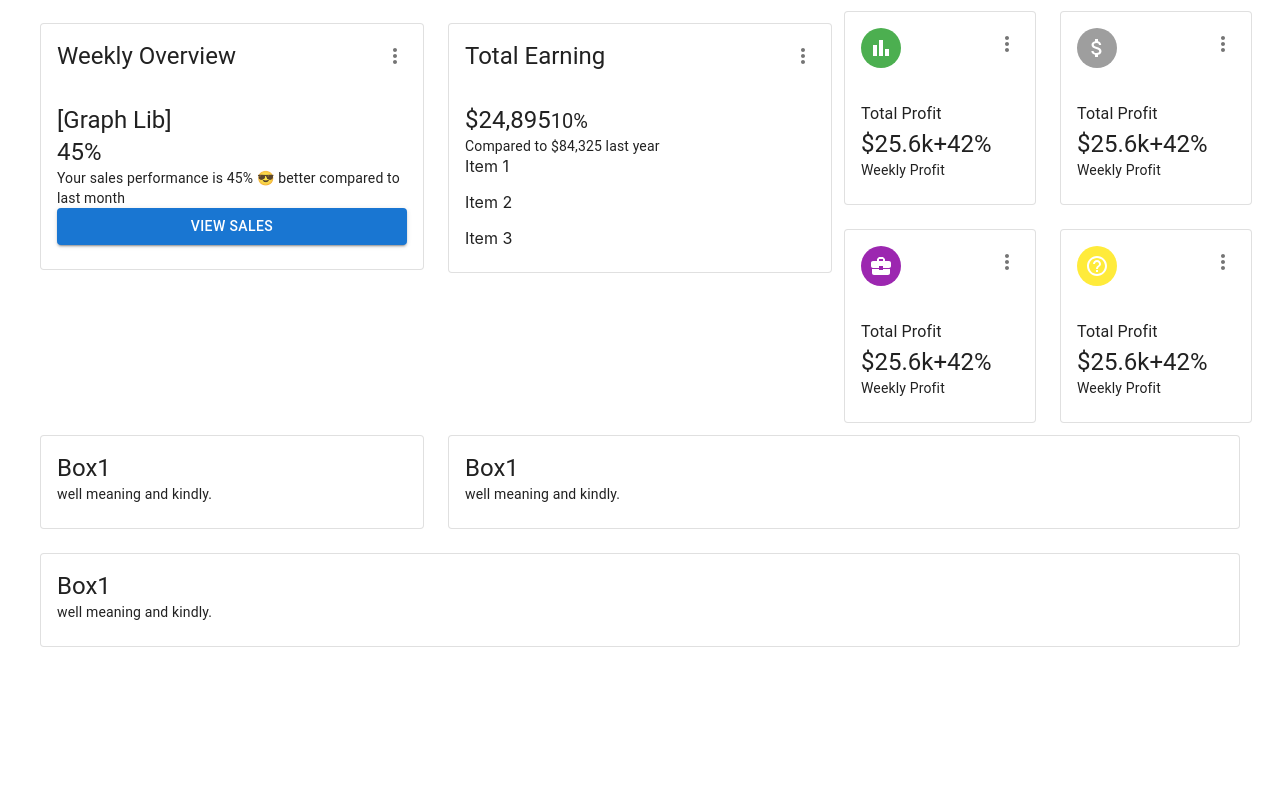
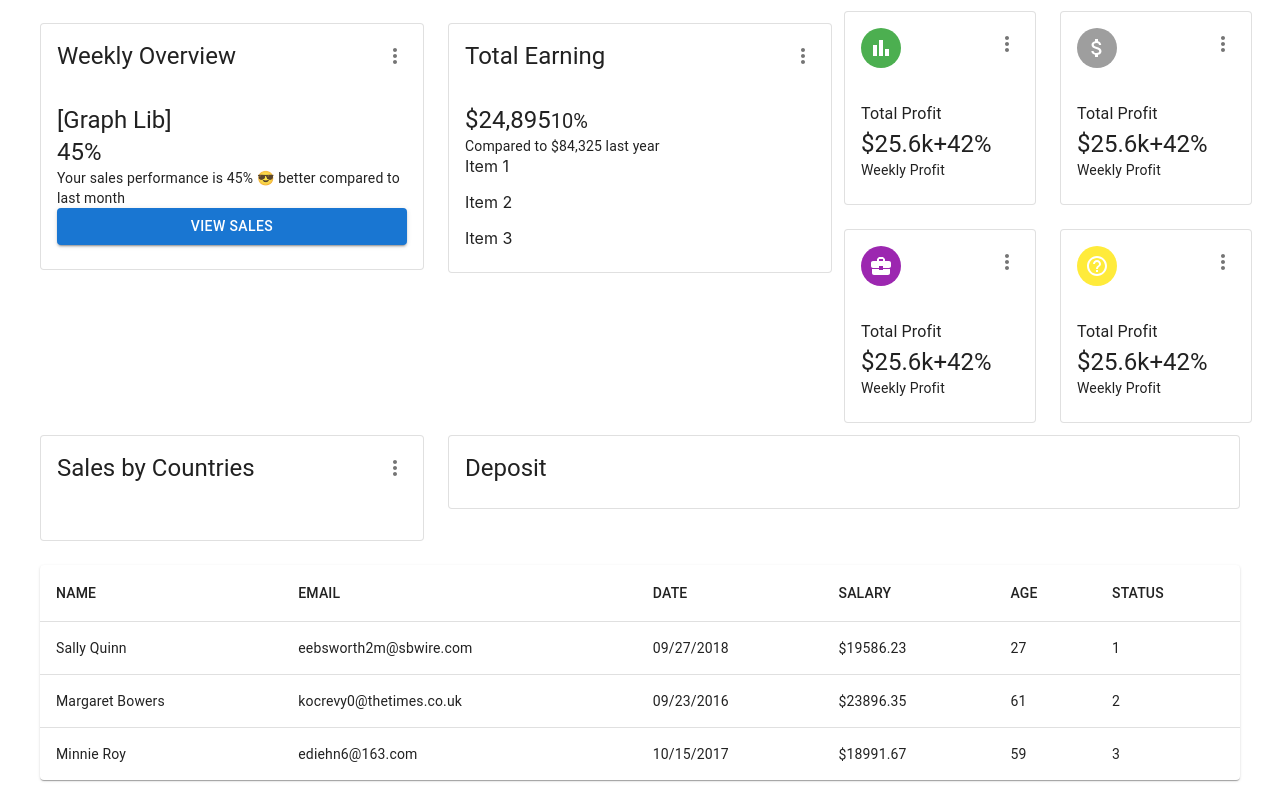
Before and after one commit to denlyou/zeroduck-dashboard, a Next.js app: page /dashboard in a window 1280 px wide. Shown: the part 315-1107 px from the top of the page. Before the commit the page ends 974 px from the top, so only its background shows below. Built offline with nearby package versions, Linux system fonts and the light colour scheme.

Commit message:
(중간저장)

```diff
--- /dev/null
+++ b/components/dashboard/DepositCard.tsx
@@ -0,0 +1,13 @@
+import { Card, CardContent, Typography } from '@mui/material';
+
+export default function DepositCard(props: any) {
+  return (
+    <Card variant="outlined">
+      <CardContent>
+        <Typography variant="h5" component="div">
+          Deposit
+        </Typography>
+      </CardContent>
+    </Card>
+  );
+}
--- a/components/dashboard/FirstCard.tsx
+++ b/components/dashboard/FirstCard.tsx
@@ -1,5 +1,4 @@
-import { Card, CardContent, Typography } from '@mui/material';
-import Button from '@mui/material/Button';
+import { Card, CardContent, Typography, Button } from '@mui/material';
 
 export default function FirstCard(props: any) {
   return (
--- /dev/null
+++ b/components/dashboard/SalesbyCountriesCard.tsx
@@ -0,0 +1,20 @@
+import { Card, CardContent, CardHeader, IconButton, Typography } from '@mui/material';
+import MoreVertIcon from '@mui/icons-material/MoreVert';
+
+export default function SalesbyCountriesCard(props: any) {
+  return (
+    <Card variant="outlined">
+      <CardHeader
+        title='Sales by Countries'
+        action={
+          <IconButton aria-label="settings">
+            <MoreVertIcon />
+          </IconButton>
+        }
+      />
+      <CardContent>
+
+      </CardContent>
+    </Card>
+  );
+}
--- a/components/dashboard/StatisticsCard.tsx
+++ b/components/dashboard/StatisticsCard.tsx
@@ -1,5 +1,4 @@
-import { Avatar, Card, CardContent, Typography } from '@mui/material';
-import Button from '@mui/material/Button';
+import { Card, CardContent, Typography } from '@mui/material';
 import { yellow, blue, green, deepPurple } from '@mui/material/colors';
 import TrendingUpIcon from '@mui/icons-material/TrendingUp';
 import PersonOutlineIcon from '@mui/icons-material/PersonOutline';
@@ -18,7 +17,6 @@ export default function StatisticsCard(props: any) {
         <Typography variant="body2">
           Total 48.5% growth 😎 this month
         </Typography>
-
 
         <Grid container spacing={3}>
           <StatisticsCardItem
--- a/components/dashboard/StatisticsCardItem.tsx
+++ b/components/dashboard/StatisticsCardItem.tsx
@@ -1,4 +1,4 @@
-import { Avatar, Card, CardContent, Typography } from '@mui/material';
+import { Avatar, Typography } from '@mui/material';
 import Grid from '@mui/material/Unstable_Grid2/Grid2';
 
 interface StatisticsCardItemProps {
--- a/components/dashboard/SubEarningGridCard.tsx
+++ b/components/dashboard/SubEarningGridCard.tsx
@@ -1,4 +1,4 @@
-import { Avatar, Box, Card, CardContent, CardHeader, IconButton, Paper, Stack, Typography } from '@mui/material';
+import { Avatar, Card, CardContent, CardHeader, IconButton, Typography } from '@mui/material';
 import MoreVertIcon from '@mui/icons-material/MoreVert';
 
 interface SubEarningGridCardProps {
--- /dev/null
+++ b/components/dashboard/TableCard.tsx
@@ -0,0 +1,54 @@
+import { Paper, Table, TableBody, TableCell, TableContainer, TableHead, TableRow } from '@mui/material';
+
+function createData(
+  name: string,
+  email: string,
+  date: string,
+  salary: string,
+  age: number,
+  status: number,
+) {
+  return { name, email, date, salary, age, status };
+}
+
+const rows = [
+  createData('Sally Quinn', 'eebsworth2m@sbwire.com', '09/27/2018', '$19586.23', 27, 1),
+  createData('Margaret Bowers', 'kocrevy0@thetimes.co.uk', '09/23/2016', '$23896.35', 61, 2),
+  createData('Minnie Roy', 'ediehn6@163.com', '10/15/2017', '$18991.67', 59, 3),
+];
+
+export default function TableCard(props: any) {
+  return (
+    <TableContainer component={Paper}>
+      <Table sx={{ minWidth: 650 }} aria-label="simple table">
+        <TableHead>
+          <TableRow>
+            <TableCell>NAME</TableCell>
+            <TableCell>EMAIL</TableCell>
+            <TableCell>DATE</TableCell>
+            <TableCell>SALARY</TableCell>
+            <TableCell>AGE</TableCell>
+            <TableCell>STATUS</TableCell>
+          </TableRow>
+        </TableHead>
+        <TableBody>
+          {rows.map((row) => (
+            <TableRow
+              key={row.name}
+              sx={{ '&:last-child td, &:last-child th': { border: 0 } }}
+            >
+              <TableCell component="th" scope="row">
+                {row.name}
+              </TableCell>
+              <TableCell>{row.email}</TableCell>
+              <TableCell>{row.date}</TableCell>
+              <TableCell>{row.salary}</TableCell>
+              <TableCell>{row.age}</TableCell>
+              <TableCell>{row.status}</TableCell>
+            </TableRow>
+          ))}
+        </TableBody>
+      </Table>
+    </TableContainer>
+  );
+}
--- a/components/dashboard/TotalEarningCard.tsx
+++ b/components/dashboard/TotalEarningCard.tsx
@@ -1,4 +1,4 @@
-import { Box, Card, CardContent, CardHeader, IconButton, Paper, Stack, Typography } from '@mui/material';
+import { Box, Card, CardContent, CardHeader, IconButton, Stack, Typography } from '@mui/material';
 import MoreVertIcon from '@mui/icons-material/MoreVert';
 
 export default function TotalEarningCard(props: any) {
--- a/components/dashboard/WeeklyOverviewCard.tsx
+++ b/components/dashboard/WeeklyOverviewCard.tsx
@@ -1,6 +1,5 @@
-import { Card, CardContent, CardHeader, IconButton, Typography } from '@mui/material';
+import { Card, CardContent, CardHeader, Button, IconButton, Typography } from '@mui/material';
 import MoreVertIcon from '@mui/icons-material/MoreVert';
-import Button from '@mui/material/Button';
 
 export default function WeeklyOverviewCard(props: any) {
   return (
--- a/components/dashboard/index.tsx
+++ b/components/dashboard/index.tsx
@@ -1,8 +1,10 @@
-import { Card, CardContent, CardHeader, Typography } from '@mui/material';
 import Grid from '@mui/material/Unstable_Grid2';
+import DepositCard from './DepositCard';
 import FirstCard from './FirstCard';
+import SalesbyCountriesCard from './SalesbyCountriesCard';
 import StatisticsCard from './StatisticsCard';
 import SubEarningGrid from './SubEarningGrid';
+import TableCard from './TableCard';
 import TotalEarningCard from './TotalEarningCard';
 import WeeklyOverviewCard from './WeeklyOverviewCard';
 
@@ -16,48 +18,12 @@ export default function DashboardContents(props: any) {
         {/* 2line */}
         <Grid xs={4}><WeeklyOverviewCard /></Grid>
         <Grid xs={4}><TotalEarningCard /></Grid>
-        <Grid xs={4} sx={{padding: 0}}>
-          <SubEarningGrid />
-        </Grid>
-
-        <Grid xs={4}>
-          <Card variant="outlined" sx={{ minWidth: 275 }}>
-            <CardContent>
-              <Typography variant="h5" component="div">
-                Box1
-              </Typography>
-              <Typography variant="body2">
-                well meaning and kindly.
-              </Typography>
-            </CardContent>
-          </Card>
-        </Grid>
-
-        <Grid xs={8}>
-          <Card variant="outlined" sx={{ minWidth: 275 }}>
-            <CardContent>
-              <Typography variant="h5" component="div">
-                Box1
-              </Typography>
-              <Typography variant="body2">
-                well meaning and kindly.
-              </Typography>
-            </CardContent>
-          </Card>
-        </Grid>
-
-        <Grid xs={12}>
-          <Card variant="outlined" sx={{ minWidth: 275 }}>
-            <CardContent>
-              <Typography variant="h5" component="div">
-                Box1
-              </Typography>
-              <Typography variant="body2">
-                well meaning and kindly.
-              </Typography>
-            </CardContent>
-          </Card>
-        </Grid>
+        <Grid xs={4} sx={{padding: 0}}><SubEarningGrid /></Grid>
+        {/* 3line */}
+        <Grid xs={4}><SalesbyCountriesCard /></Grid>
+        <Grid xs={8}><DepositCard /></Grid>
+        {/* 4line */}
+        <Grid xs={12}><TableCard /></Grid>
       </Grid>
     </div>
   );
```
